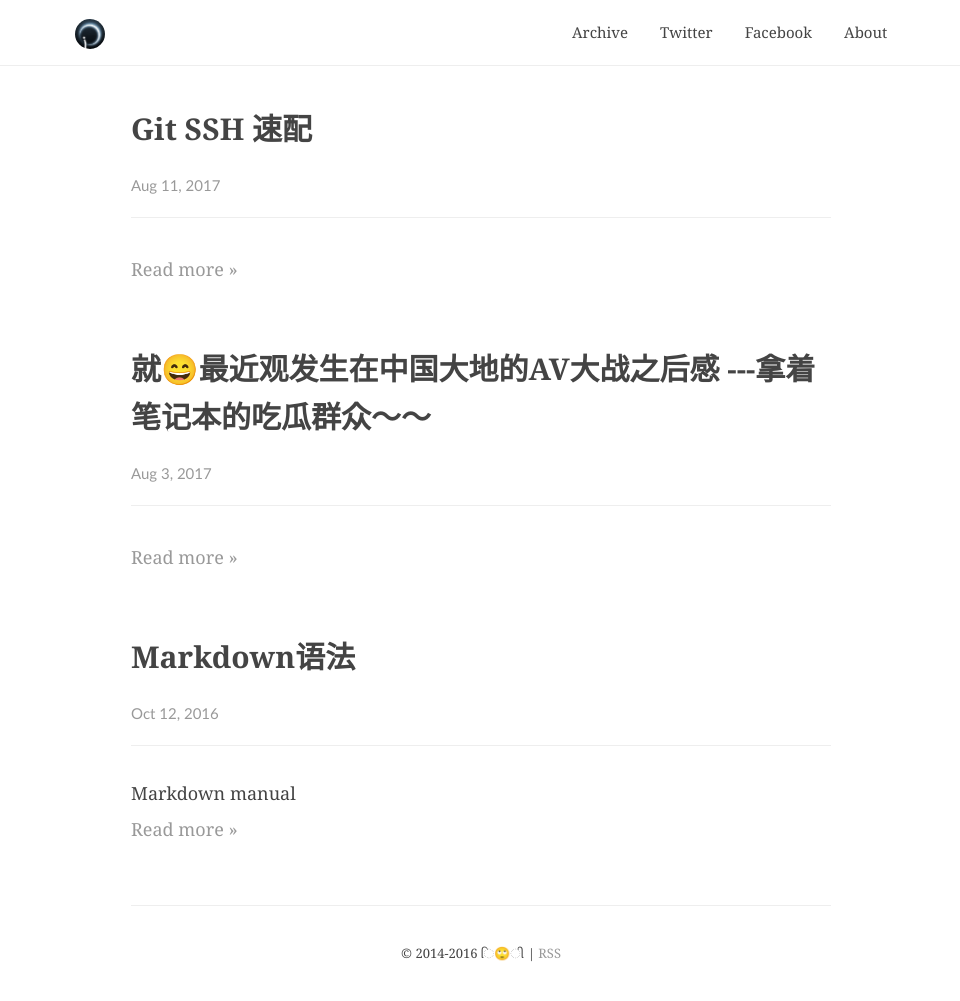
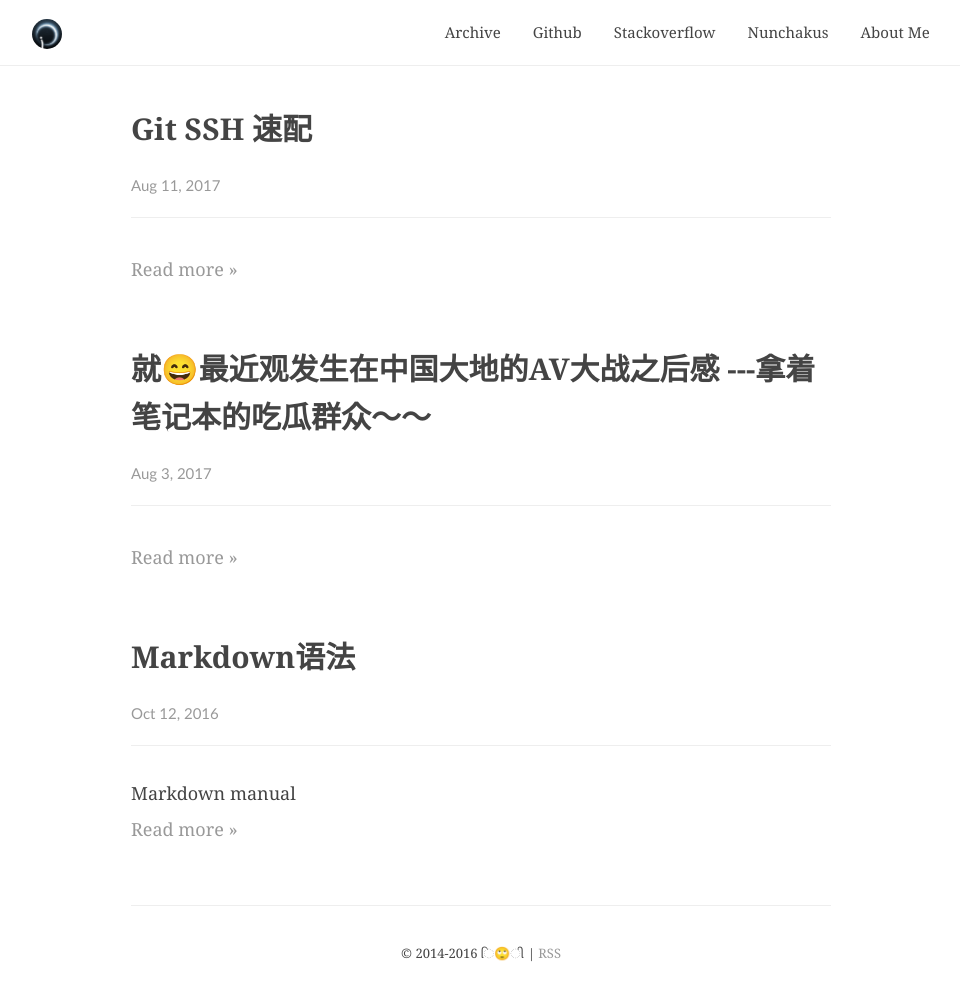
Before and after one commit to Nunchakus888/essay, a Jekyll site: the page built from index.html, in a window 1280 px wide. Shown: the whole page, without its empty margins (159-1119 px from the left). Built offline with Jekyll 4.4.1, drawn with Linux system fonts in a browser that asks for light colours; comment, search, counter and statistics services are not loaded.

Commit message:
💪⛽️❤️😊

```diff
--- a/_config.yml
+++ b/_config.yml
@@ -13,7 +13,7 @@ description: >
   额，我先部署个静态页面试试～～
 
 # Contact and social media links
-# twitter_username: Roidder
+stackoverflow_username: nunchakus
 github_username: nunchakus888
 facebook_username: િ😄ી
 instagram_username: િ🙄ી
--- a/_includes/header.html
+++ b/_includes/header.html
@@ -13,11 +13,10 @@
     {% endif %}
 
     <nav class="header__nav" role="navigation">
-      <a href="{{ site.baseurl }}/archive/" class="header__link">Archive</a>
-      <a href="http://twitter.com/{{ site.twitter_username }}" class="header__link" target="_blank">Twitter</a>
-      <!-- <a href="http://github.com/{{ site.github_username }}" class="header__link" target="_blank">Github</a> -->
-      <a href="http://facebook.com/{{ site.facebook_username }}" class="header__link" target="_blank">Facebook</a>
-      <a href="{{ site.baseurl }}/about/" class="header__link">About</a>
+      <a href="{{ site.baseurl }}/archive/" class="header__link">Archive</a><a href="http://github.com/{{ site.github_username }}" class="header__link" target="_blank">Github</a>
+      <a href="https://stackoverflow.com/story/{{ site.stackoverflow_username }}" class="header__link" target="_blank">Stackoverflow</a>
+      <a href="#/{{ site.facebook_username }}" class="header__link" target="_blank">Nunchakus</a>
+      <a href="{{ site.baseurl }}/about/" class="header__link">About Me</a>
     </nav>
   </header>
 
```
